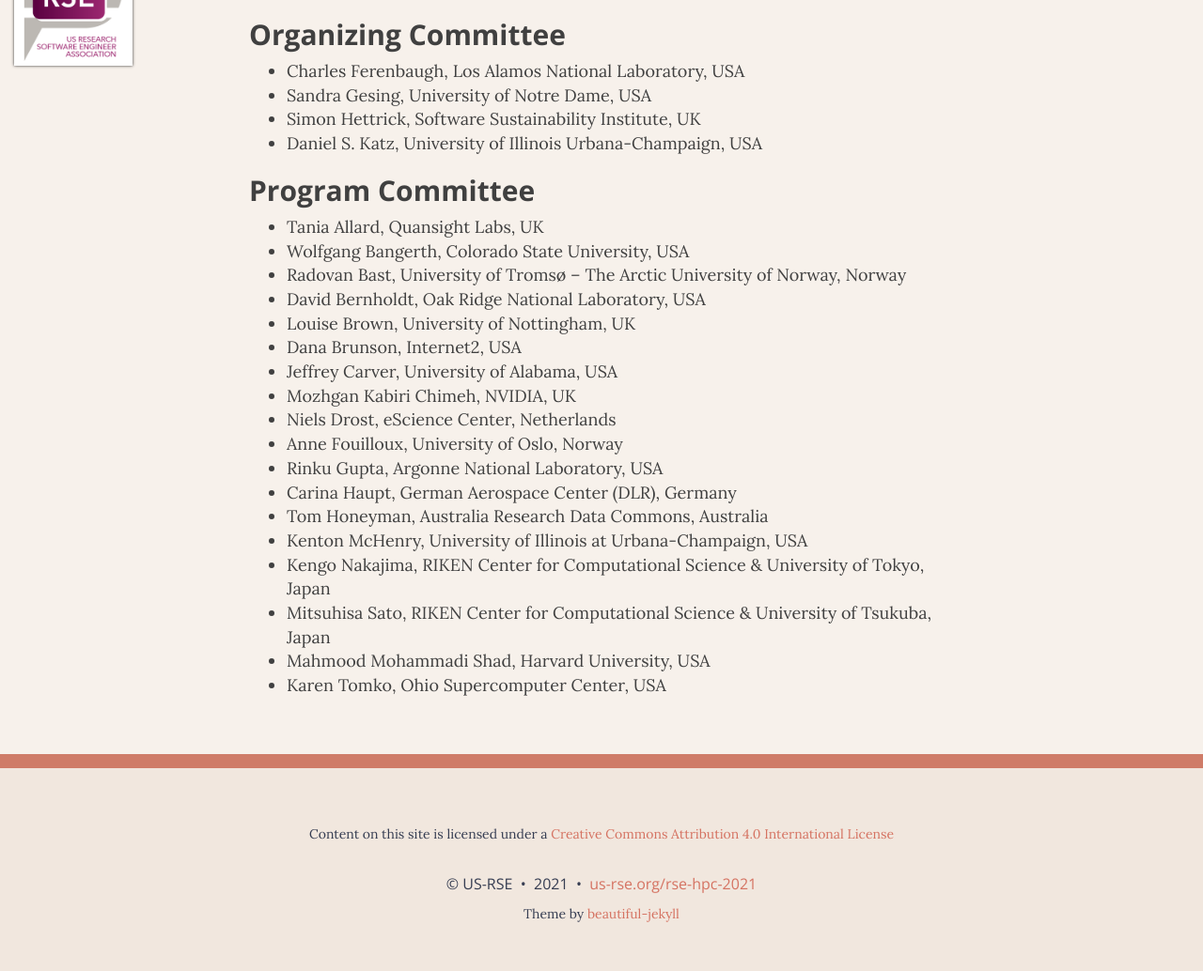
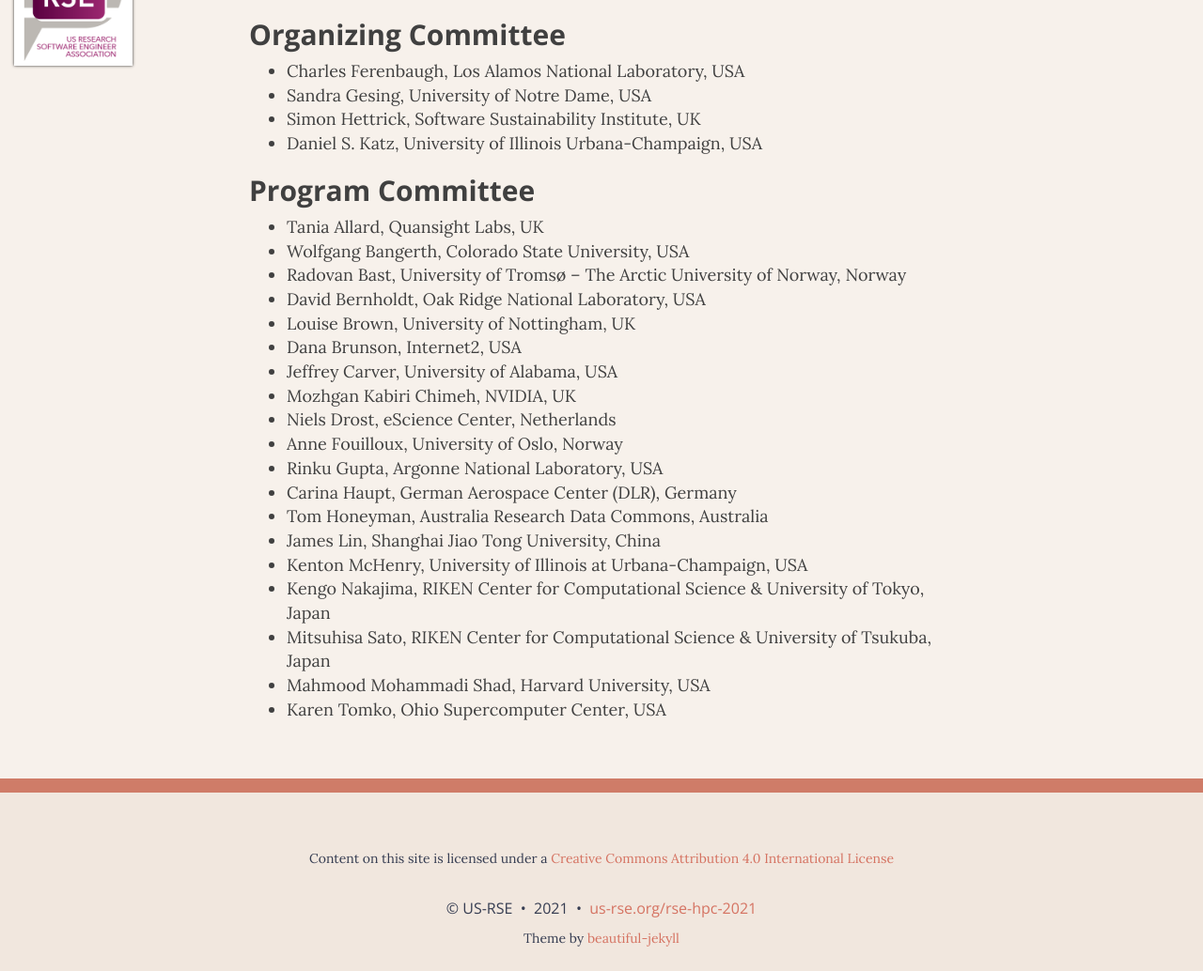
Before and after one commit to USRSE/rse-hpc-2021, a Jekyll site: the page built from pages/committee.md, in a window 1280 px wide and 1260 px high. Shown: the part 100-1134 px from the top of the window at 94% size. Built offline with Jekyll 4.4.1, drawn with Linux system fonts in a browser that asks for light colours; nearby versions of some CDN libraries; grey boxes are pictures that could not be loaded.

Commit message:
Add James Lin to PC

```diff
--- a/pages/committee.md
+++ b/pages/committee.md
@@ -26,6 +26,7 @@ permalink: /committee/
 - Rinku Gupta, Argonne National Laboratory, USA
 - Carina Haupt, German Aerospace Center (DLR), Germany
 - Tom Honeyman, Australia Research Data Commons, Australia
+- James Lin, Shanghai Jiao Tong University, China
 - Kenton McHenry, University of Illinois at Urbana-Champaign, USA
 - Kengo Nakajima,  RIKEN Center for Computational Science & University of Tokyo, Japan
 - Mitsuhisa Sato, RIKEN Center for Computational Science & University of Tsukuba, Japan
```
